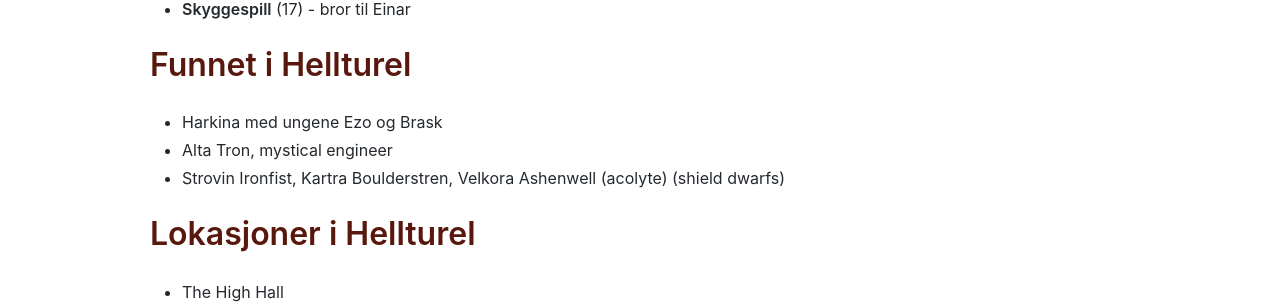
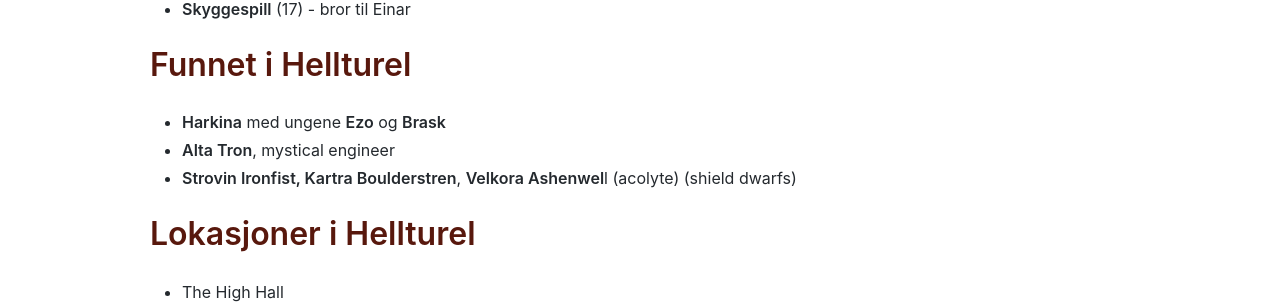
Before and after one commit to mrhelgeklausen/Legacy-of-the-Hellriders, a Jekyll site: the page built from npcs.md, in a window 1280 px wide. Shown: the part 357-662 px from the top of the page. Built offline with Jekyll 4.4.1, drawn with Linux system fonts in a browser that asks for light colours; our own code applies the rules of GitHub Pages for plain Markdown files.

Commit message:
Update npcs.md

```diff
--- a/npcs.md
+++ b/npcs.md
@@ -8,9 +8,9 @@
 - **Skyggespill** (17) - bror til Einar
 
 # Funnet i Hellturel
-- Harkina med ungene Ezo og Brask
-- Alta Tron, mystical engineer
-- Strovin Ironfist, Kartra Boulderstren, Velkora Ashenwell (acolyte) (shield dwarfs)
+- **Harkina** med ungene **Ezo** og **Brask**
+- **Alta Tron**, mystical engineer
+- **Strovin Ironfist, Kartra Boulderstren**, **Velkora Ashenwel**l (acolyte) (shield dwarfs)
 
 # Lokasjoner i Hellturel
 - The High Hall
```
